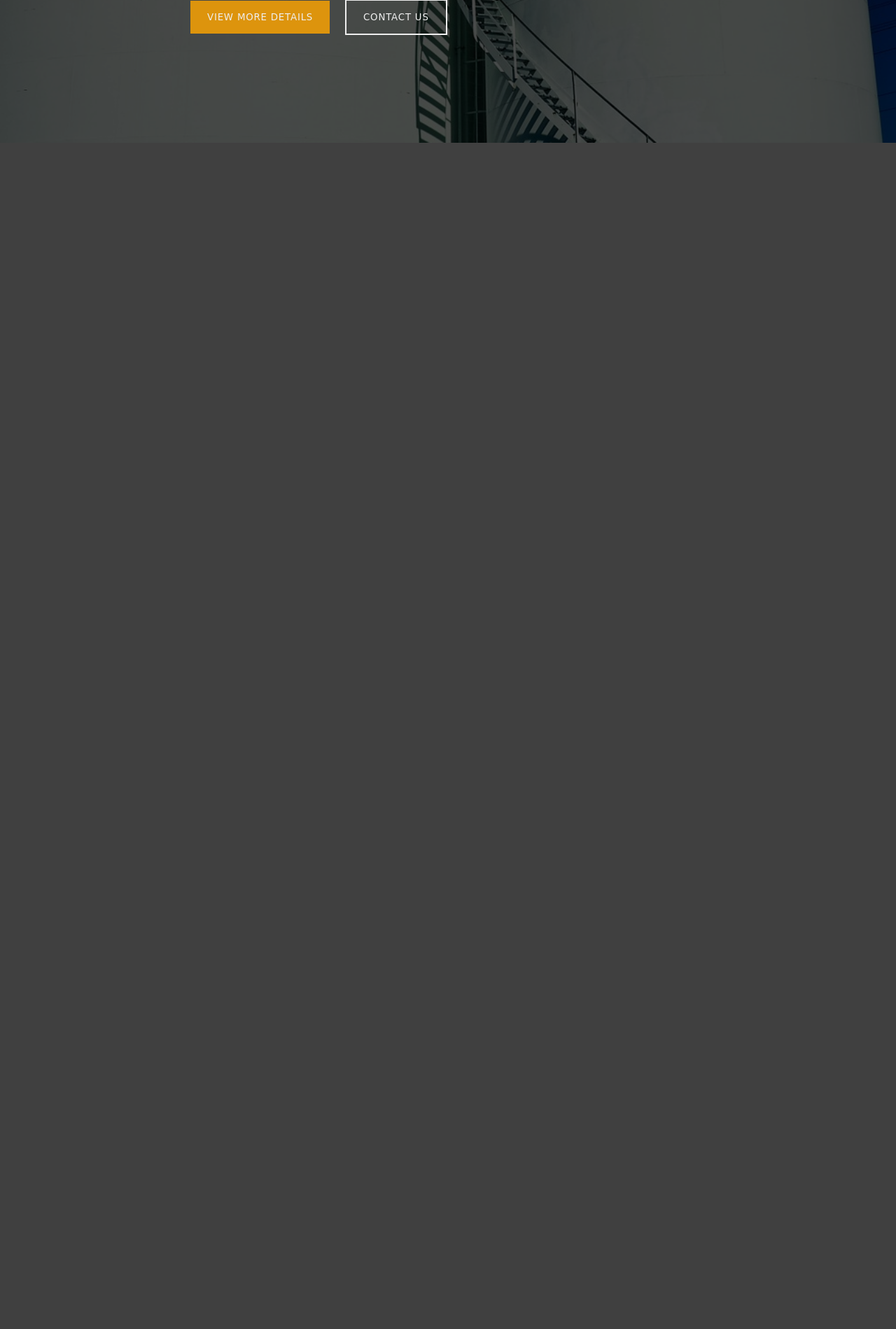
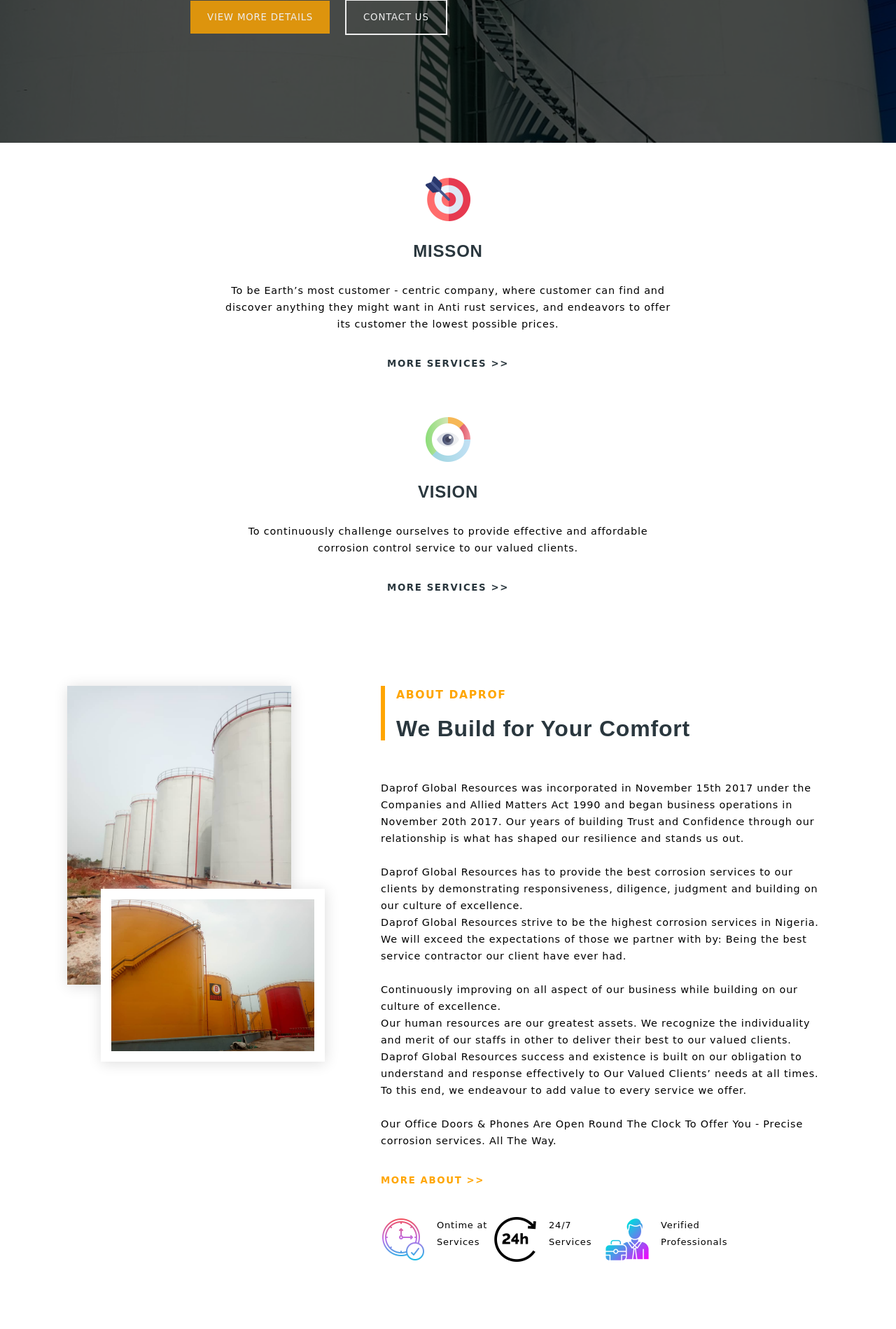
Before and after one commit to Akindele-Ebenezer/daprof, a PHP site: page / in a window 1280 px wide. Shown: the part 596-2495 px from the top of the page at 70% size. Before the commit the page ends 800 px from the top, so only its background shows below. Run offline with PHP 8.4, Linux system fonts and the light colour scheme; some web fonts are replaced.

Commit message:
Add files via upload

```diff
--- a/index.php
+++ b/index.php
@@ -96,5 +96,88 @@
         </div>
     </section>
 
+    <section class="sec-2-wrapper">
+        <div>
+            <center><img src="images/mission.png"></center>
+            <br>
+            <h2>MISSON</h2>
+            <p>To be Earth’s most customer - centric
+            company, where customer can find and
+            discover anything they might want in Anti
+            rust services, and endeavors to offer its customer
+            the lowest possible prices.</p>
+            <small>MORE SERVICES >></small>
+        </div>
+        <div>
+            <center><img src="images/vision.png"></center>
+            <br>
+            <h2>VISION</h2>
+            <p>To continuously challenge ourselves to
+            provide effective and affordable corrosion
+            control service to our valued clients.</p>
+            <small>MORE SERVICES >></small>
+        </div>
+    </section>
+
+    <section class="sec-3-wrapper">
+            <div>
+                <img src="images/work-1.jpeg"><img src="images/work-2.jpeg">
+            </div>
+            <div>
+                <h3>
+                    <small>ABOUT DAPROF</small>
+                    <br>
+                    <br>
+                    <big>We Build for Your Comfort</big>
+                </h3>
+                <br>
+                <p>Daprof Global Resources was incorporated in November 15th 2017 under the
+                Companies and Allied Matters Act 1990
+                and began business operations in November 20th
+                2017. Our years of building Trust and Confidence
+                through our relationship is what has shaped our
+                resilience and stands us out.
+                <br>
+                <br>
+                Daprof Global Resources has to provide the best
+                corrosion services to our clients by demonstrating
+                responsiveness, diligence, judgment and building on
+                our culture of excellence.
+                <br>
+                Daprof Global Resources strive to be the highest
+                corrosion services in Nigeria. We will exceed the
+                expectations of those we partner with by:
+                Being the best service contractor our client have
+                ever had.
+                <br>
+                <br>
+                Continuously improving on all aspect of our
+                business while building on our culture of
+                excellence.
+                <br>
+                Our human resources are our greatest assets. We
+                recognize the individuality and merit of our staffs in
+                other to deliver their best to our valued clients.
+                <br>
+                Daprof Global Resources success and existence is
+                built on our obligation to understand and response
+                effectively to Our Valued Clients’ needs at all times.
+                To this end, we endeavour to add value to every
+                service we offer.
+                <br>
+                <br>
+                Our Office Doors & Phones Are Open Round The
+                Clock To Offer You - Precise corrosion services.
+                All The Way.</p>
+                <small>MORE ABOUT >></small>
+                <br><br>
+                <div class="about-services">
+                    <div><img src="images/on-time.png"><span>Ontime at <br> Services</span></div>
+                    <div><img src="images/24-7.png"><span>24/7 <br> Services</span></div>
+                    <div><img src="images/verified-professionals.png"><span>Verified <br> Professionals</span>
+                </div>
+            </div>
+    </section>
+
 </body>
 </html>
--- a/styles/styles.css
+++ b/styles/styles.css
@@ -10,6 +10,7 @@
 .nav-sm-screen {
     position: fixed;
     width: 100%;
+    z-index: 10;
 }
 
 header div img {
@@ -72,6 +73,10 @@
 
 .nav-sm-screen div img {
     width: 3rem;
+}
+
+section:not(section:first-of-type) {
+    padding: 1rem;
 }
 
 section.sec-1-wrapper {
@@ -147,6 +152,101 @@
     width: .7rem;
 }
 
+.sec-2-wrapper {
+    display: flex;
+    flex-wrap: wrap;
+    justify-content: space-evenly;
+    line-height: 1.5rem;
+    text-align: center;
+}
+
+.sec-2-wrapper div {
+    padding-block: 2rem;
+    width: 40rem;
+}
+
+.sec-2-wrapper div h2,
+section.sec-3-wrapper div h3 big {
+    color: #2a373e;
+    font-family: arial;
+}
+
+.sec-2-wrapper div img,
+section.sec-3-wrapper div .about-services div img {
+    width: 4rem;
+}
+
+.sec-2-wrapper div p,.sec-3-wrapper div p {
+    font-size: .9rem;
+    margin-block: 2rem;
+}
+
+.sec-2-wrapper div small,
+section.sec-3-wrapper div small {
+    color: #2a373e;
+    font-weight: bold;
+    letter-spacing: .1rem;
+}
+
+section.sec-3-wrapper {
+    display: flex;
+    flex-wrap: wrap;
+    justify-content: space-evenly;
+    line-height: 1.5rem;
+    margin-block: 4rem;
+}
+
+section.sec-3-wrapper div {
+    width: 40rem;
+}
+
+section.sec-3-wrapper div .about-services {
+    display: flex;
+}
+
+section.sec-3-wrapper div .about-services,
+section.sec-3-wrapper div .about-services div {
+    width: unset;
+}
+
+section.sec-3-wrapper div .about-services div {
+    display: flex;
+    margin-block: 1rem;
+    width: 10rem;
+}
+
+section.sec-3-wrapper div .about-services div span {
+    font-size: small;
+    margin-left: 1rem;
+}
+
+section.sec-3-wrapper div h3 big {
+    font-size: 2rem;
+}
+
+section.sec-3-wrapper div:first-child {
+    width: 23rem;
+}
+
+section.sec-3-wrapper div h3 {
+    border-left: 6px solid #ffa500;
+    padding-inline: 1rem;
+}
+
+section.sec-3-wrapper div img:not(section.sec-3-wrapper div .about-services div img) {
+    box-shadow: 1px 2px 19px #ddd;
+    width: 20rem;
+}
+
+section.sec-3-wrapper div img:last-child {
+    border: 15px solid #fff;
+    transform: translate(3rem, -9rem);
+}
+
+section.sec-3-wrapper div small {
+    color: #ffa500;
+}
+
 ul {
     list-style: none;
 }
@@ -161,6 +261,12 @@
     header {
         display: none;
     }
+}
+
+@media (max-width: 530px) {
+    section.sec-3-wrapper div .about-services {
+        flex-direction: column;
+      }
 }
 
 @media (max-width: 414px) {
```
Also changed, not shown: images/24-7.png (added), images/mission.png (added), images/on-time.png (added), images/verified-professionals.png (added), images/vision.png (added), images/work-1.jpeg (added), images/work-2.jpeg (added).
